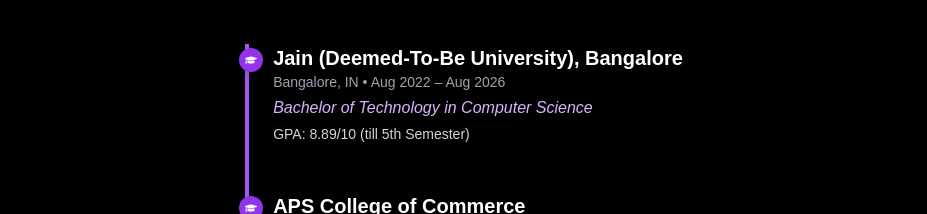
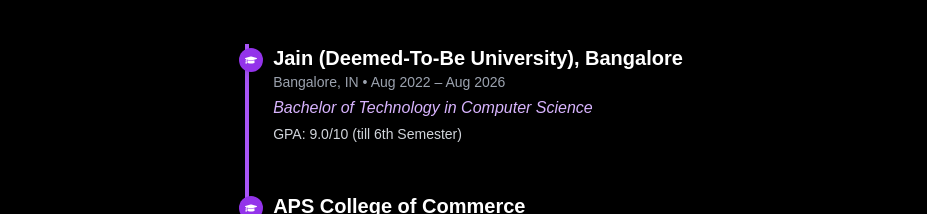
Before and after one commit to chethankumarhl/chethankumars_portfolio, a React (Vite) app: page / in a window 1280 px wide. Shown: the part 2980-3194 px from the top of the page, without its empty margins (176-1103 px from the left). Built offline with nearby package versions, Linux system fonts and the light colour scheme.

Commit message:
changes marks

```diff
--- a/src/components/Education.jsx
+++ b/src/components/Education.jsx
@@ -8,7 +8,7 @@
     location: "Bangalore, IN",
     course: "Bachelor of Technology in Computer Science",
     duration: "Aug 2022 – Aug 2026",
-    result: "GPA: 8.89/10 (till 5th Semester)",
+    result: "GPA: 9.0/10 (till 6th Semester)",
   },
   {
     institute: "APS College of Commerce",
```
